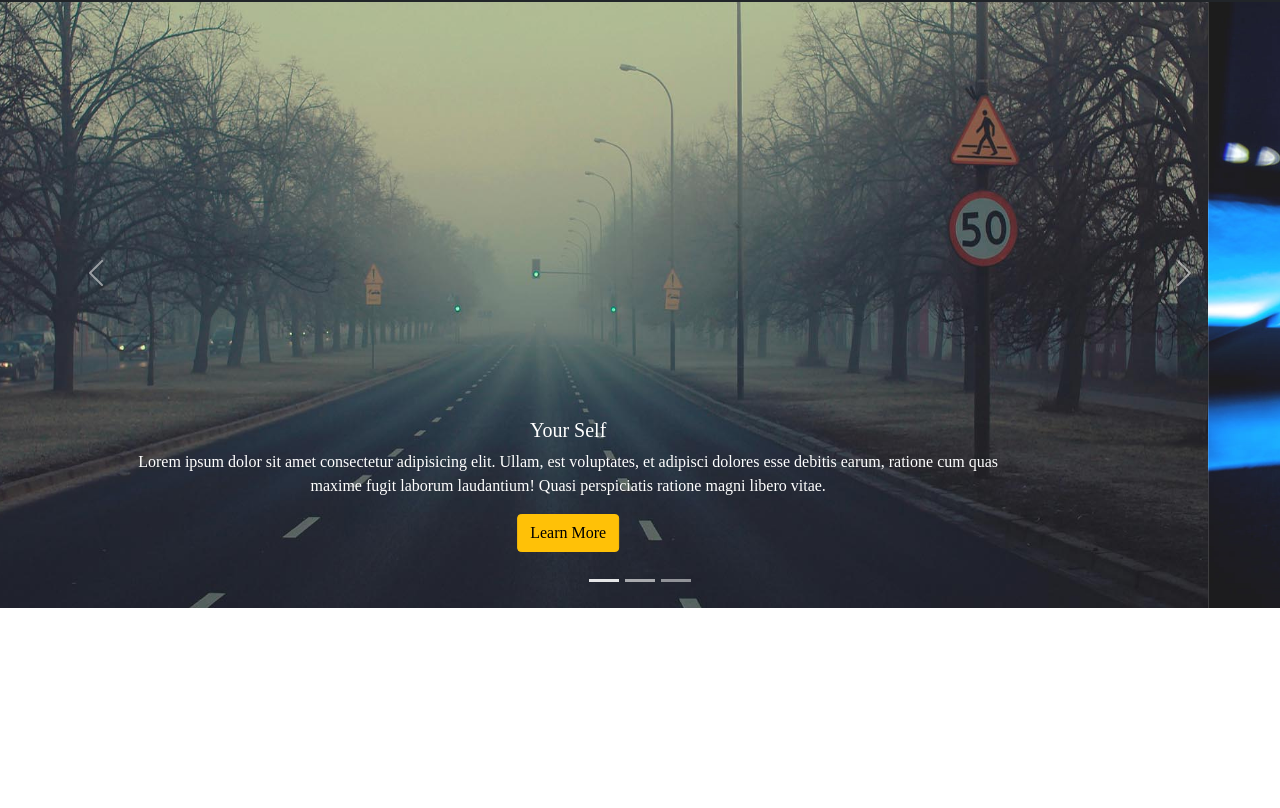
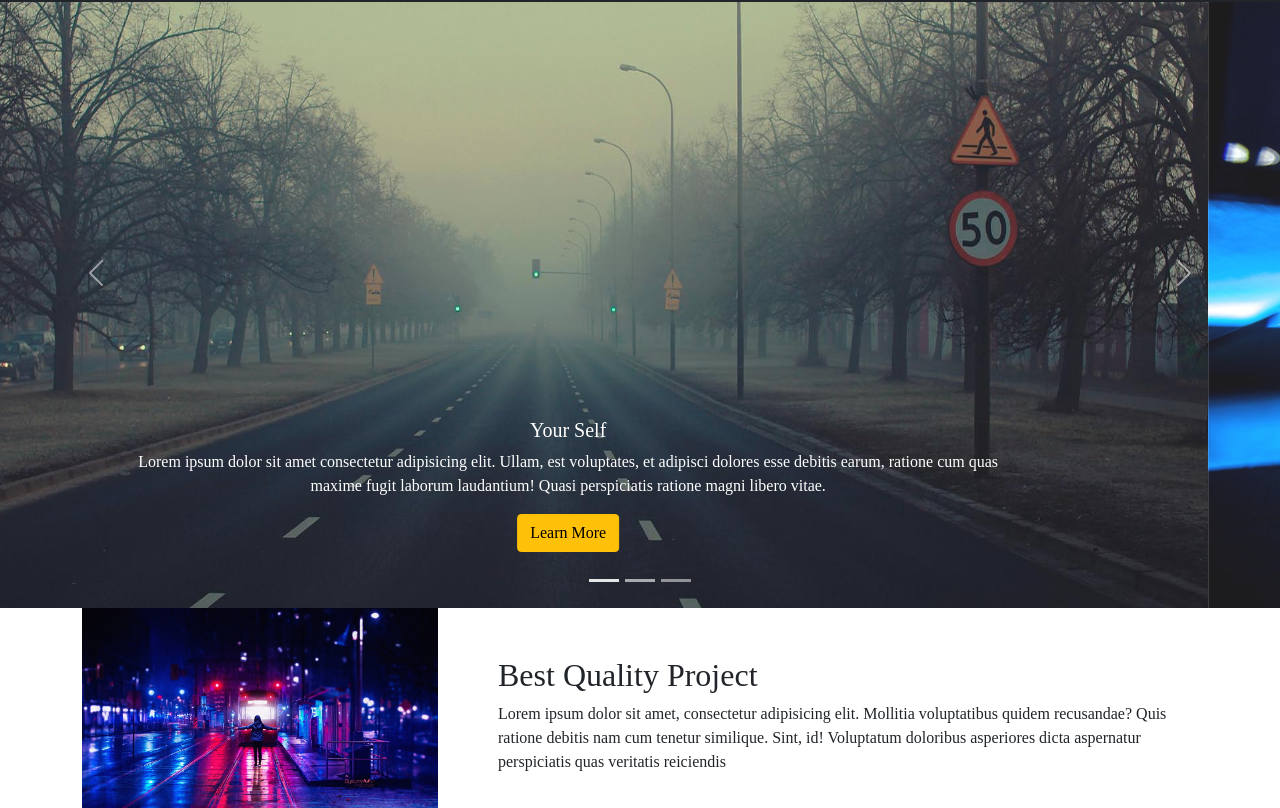
Before and after one commit to jarssRS/WebProject, a plain HTML site: page index.html in a window 1280 px wide. Shown: the part 62-870 px from the top of the page. Before the commit the page ends 800 px from the top, so only its background shows below. Drawn offline with nearby package versions, Linux system fonts and the light colour scheme.

Commit message:
WebProject

```diff
--- a/index.html
+++ b/index.html
@@ -73,6 +73,29 @@
         </button>
       </div>
 
+
+      <!-- About -->
+
+
+      <section id="about" class="about-section-padding">
+        <div class="container">
+          <div class="row">
+            <div class="col-lg-4 col-md-12 col-12">
+              <div class="about-img">
+                <img src="Services.jpg" alt="" class="img-fluid">
+              </div>
+            </div>
+            <div class="col-lg-8 col-md-12 col-12 ps-lg-5 mt-md-5">
+              <div class="about-text">
+                <h2>Best Quality Project</h2>
+                <p>Lorem ipsum dolor sit amet, consectetur adipisicing elit. Mollitia voluptatibus quidem recusandae? Quis ratione debitis nam cum tenetur similique. Sint, id! Voluptatum doloribus asperiores dicta aspernatur perspiciatis quas veritatis reiciendis</p>
+              </div>
+            </div>
+          </div>
+        </div>
+      </section>
+
+
     <script src="https://cdn.jsdelivr.net/npm/bootstrap@5.1.3/dist/js/bootstrap.bundle.min.js"></script>
 </body>
 </html>
```
Also changed, not shown: 1 other file.
